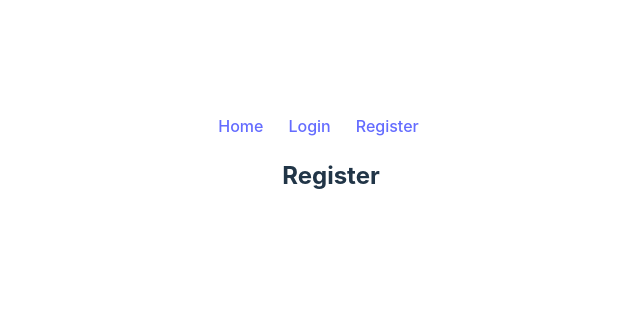
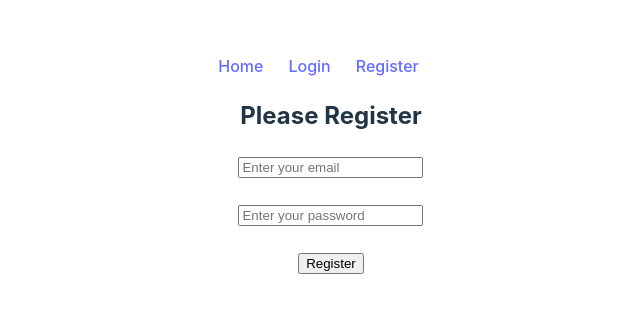
Before and after one commit to yeasinrafee/firebase-practice, a React (Vite) app in the folder email-pass-auth/: page /register in a window 1280 px wide. Shown: the part 236-548 px from the top of the page, without its empty margins (309-949 px from the left). Built offline with nearby package versions, Linux system fonts and the light colour scheme.

Commit message:
Register page

```diff
--- a/email-pass-auth/src/components/Register/Register.jsx
+++ b/email-pass-auth/src/components/Register/Register.jsx
@@ -3,7 +3,26 @@ import React from "react";
 const Register = () => {
   return (
     <div>
-      <h2>Register</h2>
+      <h2>Please Register</h2>
+      <form>
+        <input
+          type="email"
+          name="email"
+          id="email"
+          placeholder="Enter your email"
+        />
+        <br />
+        <br />
+        <input
+          type="password"
+          name="password"
+          id="password"
+          placeholder="Enter your password"
+        />
+        <br />
+        <br />
+        <input type="submit" value="Register" />
+      </form>
     </div>
   );
 };
```
